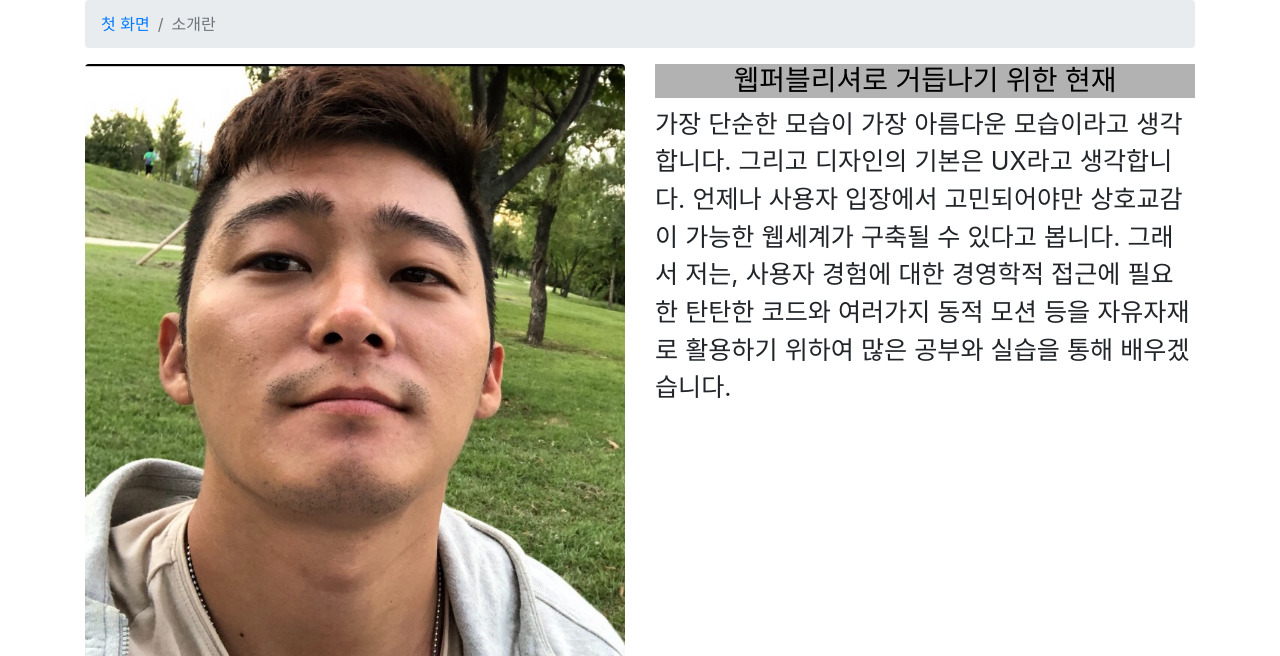
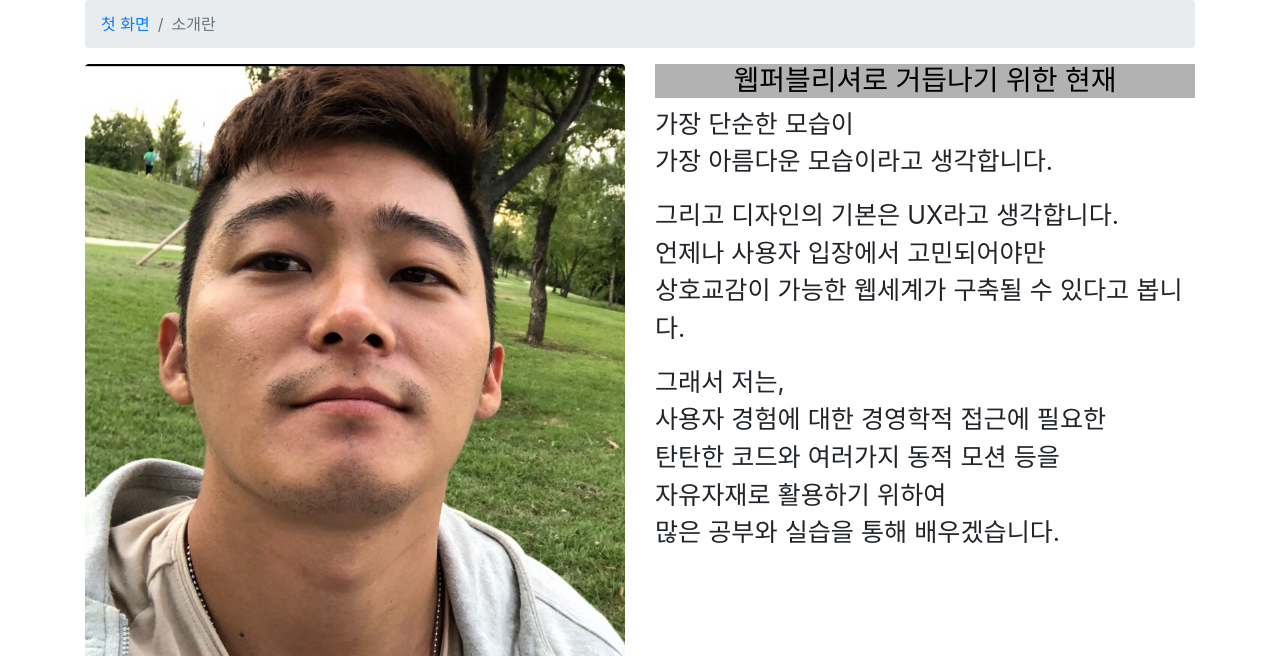
Before and after one commit to hellodev83/my_page, a website: page about.html in a window 1280 px wide. Shown: the part 144-800 px from the top of the page. Drawn offline with Linux system fonts and the light colour scheme.

Commit message:
Update about.html

```diff
--- a/about.html
+++ b/about.html
@@ -51,17 +51,17 @@
       </div>
       <div class="col-lg-6">
         <h3 class="hope">웹퍼블리셔로 거듭나기 위한 현재</h3>
-        <p class="explain">가장 단순한 모습이
-가장 아름다운 모습이라고 생각합니다.
+        <p class="explain">가장 단순한 모습이<br>
+          가장 아름다운 모습이라고 생각합니다.</p>
 
-그리고 디자인의 기본은 UX라고 생각합니다.
-언제나 사용자 입장에서 고민되어야만
-상호교감이 가능한 웹세계가 구축될 수 있다고 봅니다.
+<p class="explain">그리고 디자인의 기본은 UX라고 생각합니다.<br>
+언제나 사용자 입장에서 고민되어야만<br>
+상호교감이 가능한 웹세계가 구축될 수 있다고 봅니다.</p>
 
-그래서 저는,
-사용자 경험에 대한 경영학적 접근에 필요한
-탄탄한 코드와 여러가지 동적 모션 등을
-자유자재로 활용하기 위하여
+<p class="explain">그래서 저는,<br>
+사용자 경험에 대한 경영학적 접근에 필요한<br>
+탄탄한 코드와 여러가지 동적 모션 등을 <br>
+자유자재로 활용하기 위하여<br>
 많은 공부와 실습을 통해 배우겠습니다.
 </p>
      </div>
```
